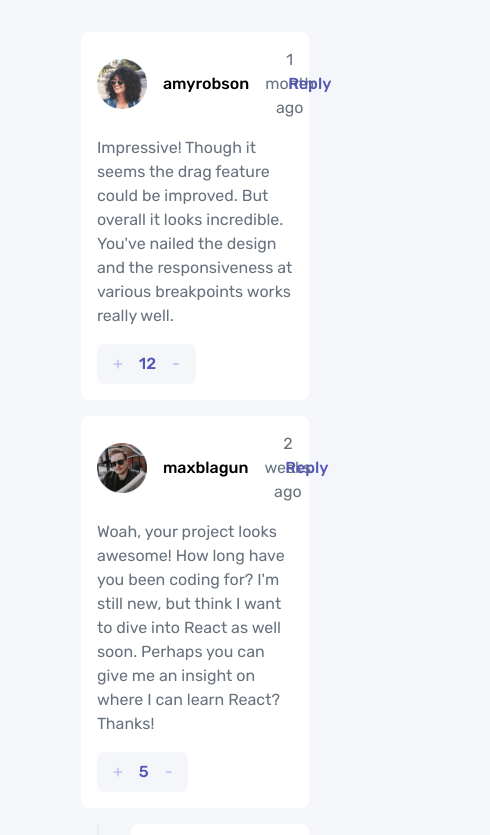
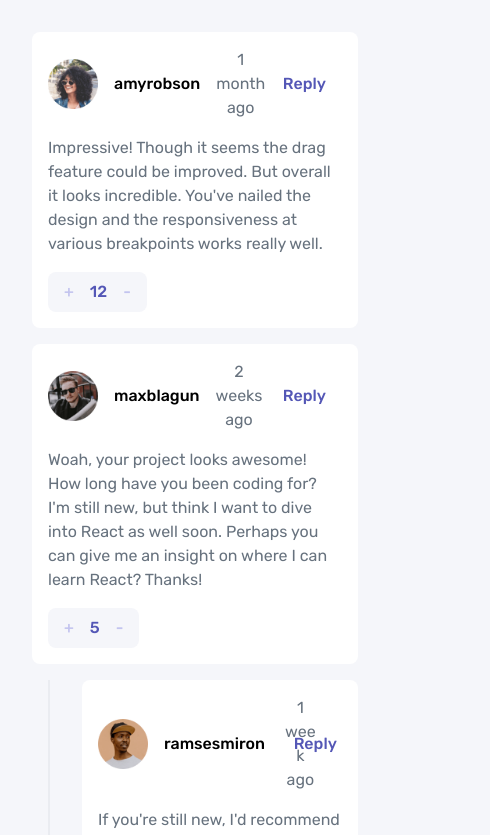
Before and after one commit to jadetrue/interactive-comments-section, a React (Vite) app: page / in a window 390 px wide. Shown: the top 835 px of the page, 490 px wide, since content can reach past the window. Built offline with nearby package versions, Linux system fonts and the light colour scheme.

Commit message:
Update mobile issue

```diff
--- a/src/components/VoteForComment.tsx
+++ b/src/components/VoteForComment.tsx
@@ -1,6 +1,5 @@
 import React, { useState } from "react";
 import { Button } from "./Button";
-
 
 interface VoteForCommentProps {
   votes: number;
--- a/src/index.css
+++ b/src/index.css
@@ -88,8 +88,11 @@ body {
 }
 
 .layout {
-  width: 70%;
   margin: 0 auto;
+
+  @media screen and (min-width: 1021px) {
+    width: 70%;
+  }
 }
 
 .clr__primary {
```
